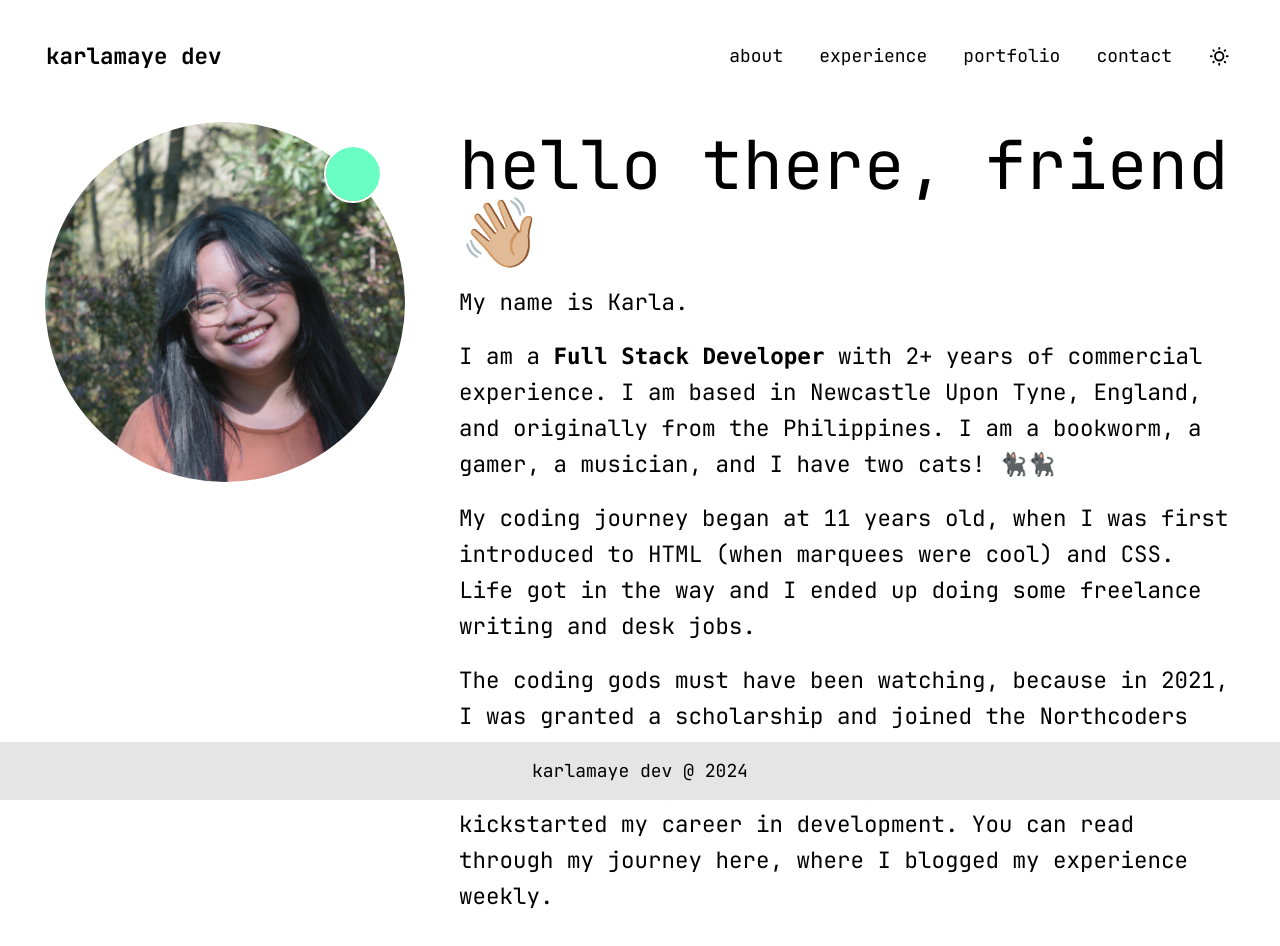
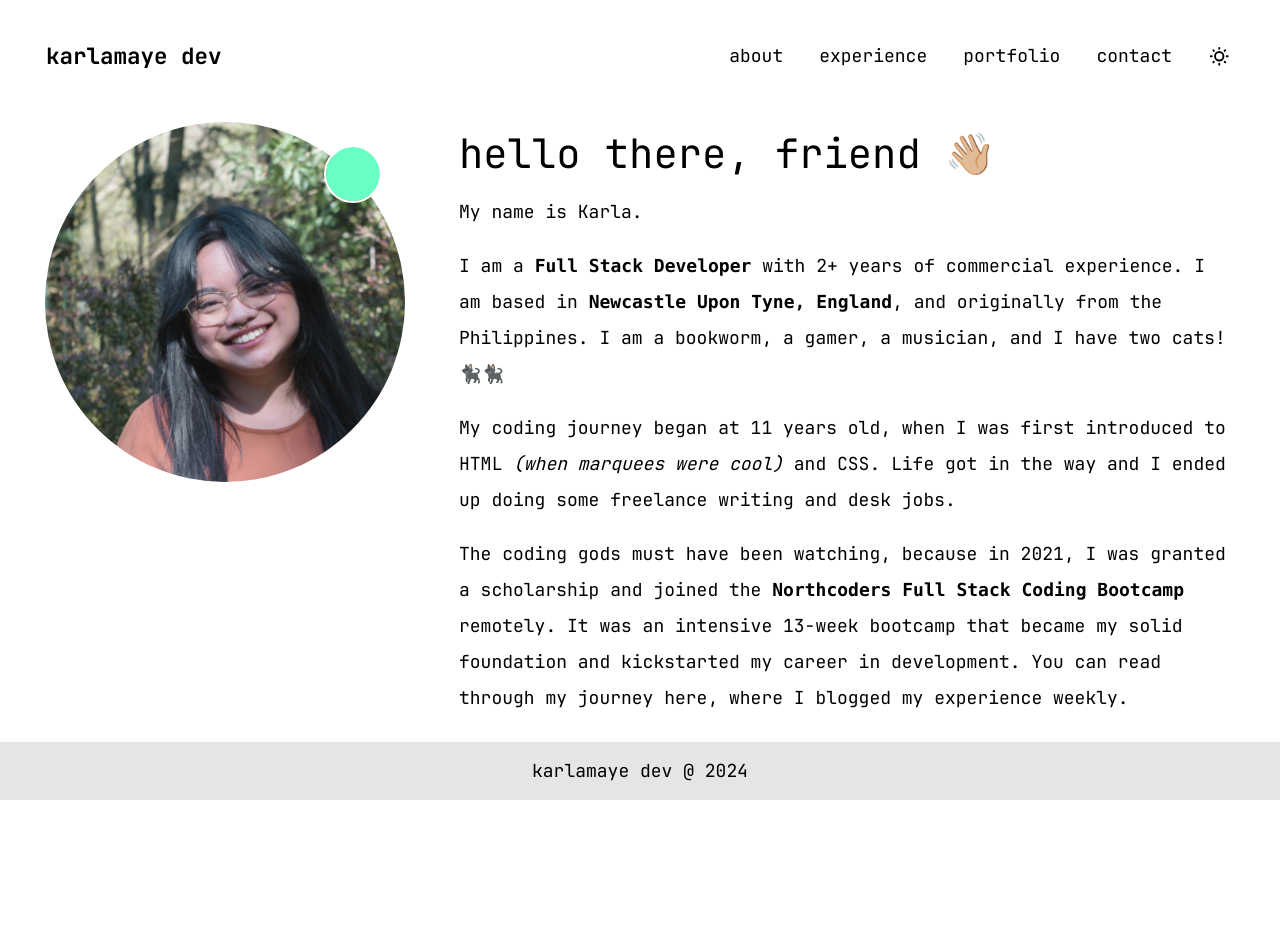
Before and after one commit to karlaferry/karlamaye-dev, a Next.js app: page / in a window 1280 px wide. Shown: the top 946 px of the page. After the commit the page ends 800 px from the top, so only its background shows below. Built offline with nearby package versions, Linux system fonts and the light colour scheme.

Commit message:
amend about

```diff
--- a/app/components/about.tsx
+++ b/app/components/about.tsx
@@ -3,28 +3,40 @@ import React from "react";
 export default function About() {
   return (
     <div className="p-6 py-6">
-      <h1 className="text-6xl py-2">hello there, friend 👋🏼</h1>
-      <p className="py-2 text-xl leading-8">My name is Karla.</p>
-      <p className="py-2 text-xl leading-8">
+      <h1 className="text-4xl py-2">hello there, friend 👋🏼</h1>
+      <p className="py-2 text-l leading-8">My name is Karla.</p>
+      <p className="py-2 text-l leading-8">
         I am a{" "}
-        <span className="text-xl font-bold font-mono">
-          Full Stack Developer
+        <span className="text-l font-bold font-mono">Full Stack Developer</span>{" "}
+        with 2+ years of commercial experience. I am based in{" "}
+        <span className="text-l font-bold font-mono">
+          Newcastle Upon Tyne, England
+        </span>
+        , and originally from the Philippines. I am a bookworm, a gamer, a
+        musician, and I have two cats! 🐈‍⬛🐈‍⬛
+      </p>
+      <p className="py-2 text-l leading-8">
+        My coding journey began at 11 years old, when I was first introduced to
+        HTML <span className="text-l italic">(when marquees were cool)</span>{" "}
+        and CSS. Life got in the way and I ended up doing some freelance writing
+        and desk jobs.
+      </p>
+      <p className="py-2 text-l leading-8">
+        The coding gods must have been watching, because in 2021, I was granted
+        a scholarship and joined the{" "}
+        <span className="text-l font-bold font-mono">
+          Northcoders Full Stack Coding Bootcamp
         </span>{" "}
-        with 2+ years of commercial experience. I am based in Newcastle Upon
-        Tyne, England, and originally from the Philippines. I am a bookworm, a
-        gamer, a musician, and I have two cats! 🐈‍⬛🐈‍⬛
-      </p>
-      <p className="py-2 text-xl leading-8">
-        My coding journey began at 11 years old, when I was first introduced to
-        HTML (when marquees were cool) and CSS. Life got in the way and I ended
-        up doing some freelance writing and desk jobs.
-      </p>
-      <p className="py-2 text-xl leading-8">
-        The coding gods must have been watching, because in 2021, I was granted
-        a scholarship and joined the Northcoders Full Stack Coding Bootcamp
         remotely. It was an intensive 13-week bootcamp that became my solid
-        foundation and kickstarted my career in development. You can read
-        through my journey here, where I blogged my experience weekly.
+        foundation and kickstarted my career in development.{" "}
+        <a
+          target="_blank"
+          className="text-l link link-hover"
+          href="https://medium.com/@karlacodes/list/coding-bootcamp-series-d15a0ff713c5"
+        >
+          You can read through my journey here
+        </a>
+        , where I blogged my experience weekly.
       </p>
     </div>
   );
```
